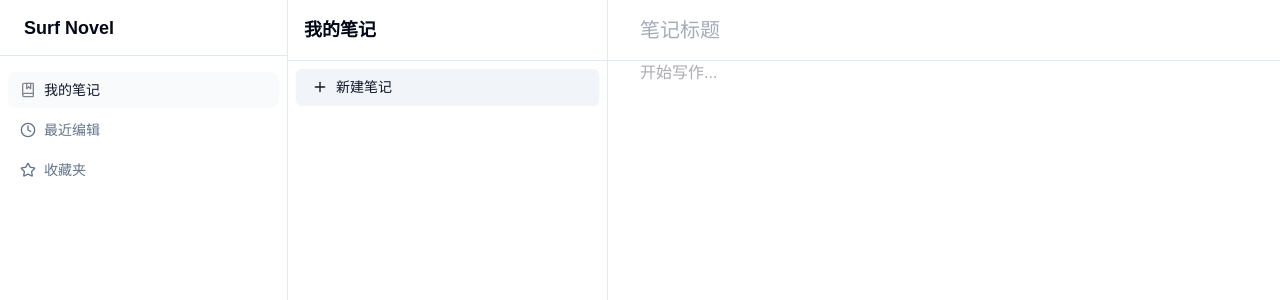
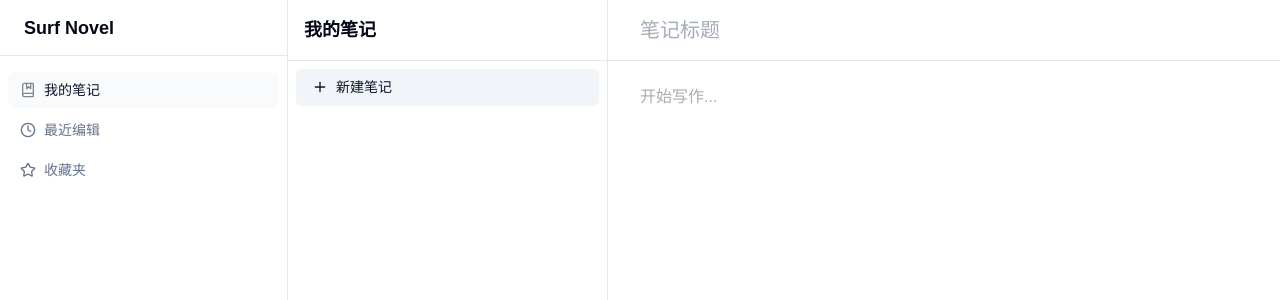
Before and after one commit to marvin-season/surf-novel, a Next.js app: page /notes in a window 1280 px wide. Shown: the top 300 px of the page. Built offline with nearby package versions, Linux system fonts and the light colour scheme.

Commit message:
fix： placeholder 对齐

```diff
--- a/src/components/editor/rich-editor.tsx
+++ b/src/components/editor/rich-editor.tsx
@@ -69,11 +69,11 @@ export function RichEditor({ className }: RichEditorProps) {
   )
 
   return (
-    <div className={cn("h-full w-full", className)}>
+    <div className={cn("h-full w-full px-8 py-6", className)}>
       <Slate editor={editor} initialValue={initialValue}>
         <EditorContextMenu editor={editor}>
           <Editable
-            className="h-full w-full px-8 py-6 prose prose-sm sm:prose lg:prose-lg xl:prose-2xl focus:outline-none"
+            className="h-full w-full prose prose-sm sm:prose lg:prose-lg xl:prose-2xl focus:outline-none"
             renderElement={renderElement}
             renderLeaf={renderLeaf}
             placeholder="开始写作..."
```
